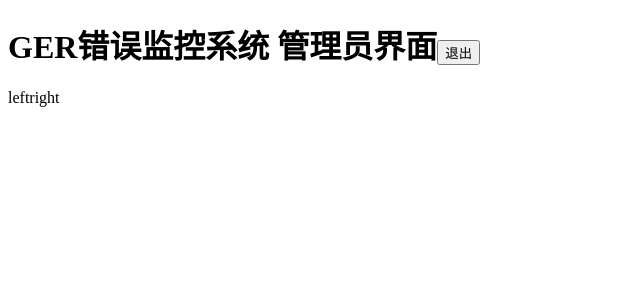
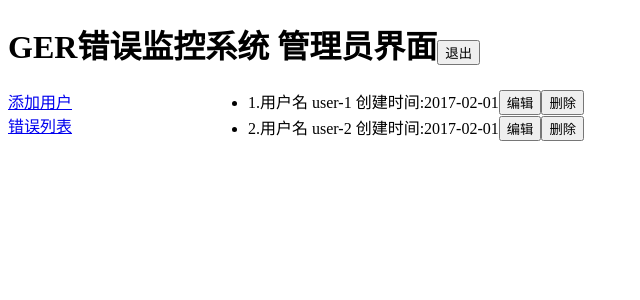
Before and after one commit to gomeplusFED/GER-server, a PHP site: page /views/userlist.html in a window 1280 px wide. Shown: the top 300 px of the page, without its empty margins (0-640 px from the left). Run offline with PHP 8.4, Linux system fonts and the light colour scheme.

Commit message:
update user

```diff
--- a/public/css/userlist.css
+++ b/public/css/userlist.css
@@ -1,3 +1,5 @@
 @charset "UTF-8";
 .fl{float: left;}
 .fr{float: right;}
+.left_area{width:200px;}
+.right_area{margin-left:200px;}
--- a/routers/user.js
+++ b/routers/user.js
@@ -6,6 +6,7 @@
 
 module.exports = function( Router ){
 	Router.get('/user', function( req, res ){
+		req.flash('d', 'ddd');
 		res.render('userlist');
 	});
 	return Router;
--- a/views/userlist.html
+++ b/views/userlist.html
@@ -14,8 +14,18 @@
 <div class="container">
     <h1>GER错误监控系统 管理员界面<input type="button" value="退出"/></h1>
     <div class="">
-        <div class="fl">left</div>
-        <div class="">right</div>
+        <div class="left_area fl">
+            <a href="javascript:;">添加用户</a><br>
+            <a href="javascript:;">错误列表</a>
+        </div>
+        <div class="right_area">
+            <div class="">
+                <ul>
+                    <li><span>1.用户名 user-1 创建时间:2017-02-01</span><input type="button" value="编辑"/><input type="button" value="删除"/></li>
+                    <li><span>2.用户名 user-2 创建时间:2017-02-01</span><input type="button" value="编辑"/><input type="button" value="删除"/></li>
+                </ul>
+            </div>
+        </div>
     </div>
 </div>
 </body>
```
Also changed, not shown: routers/login.js (+5 -3 lines).
